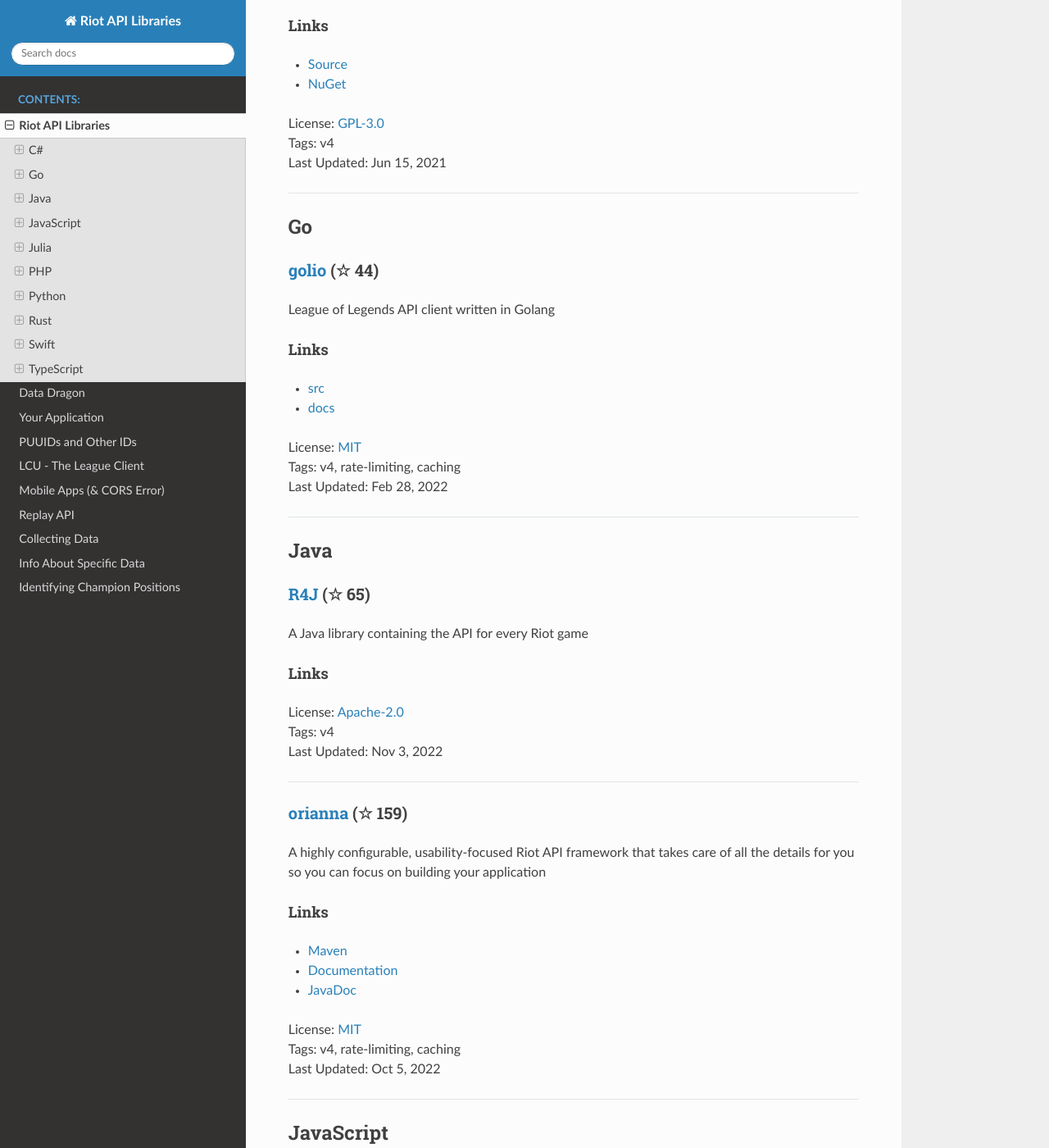
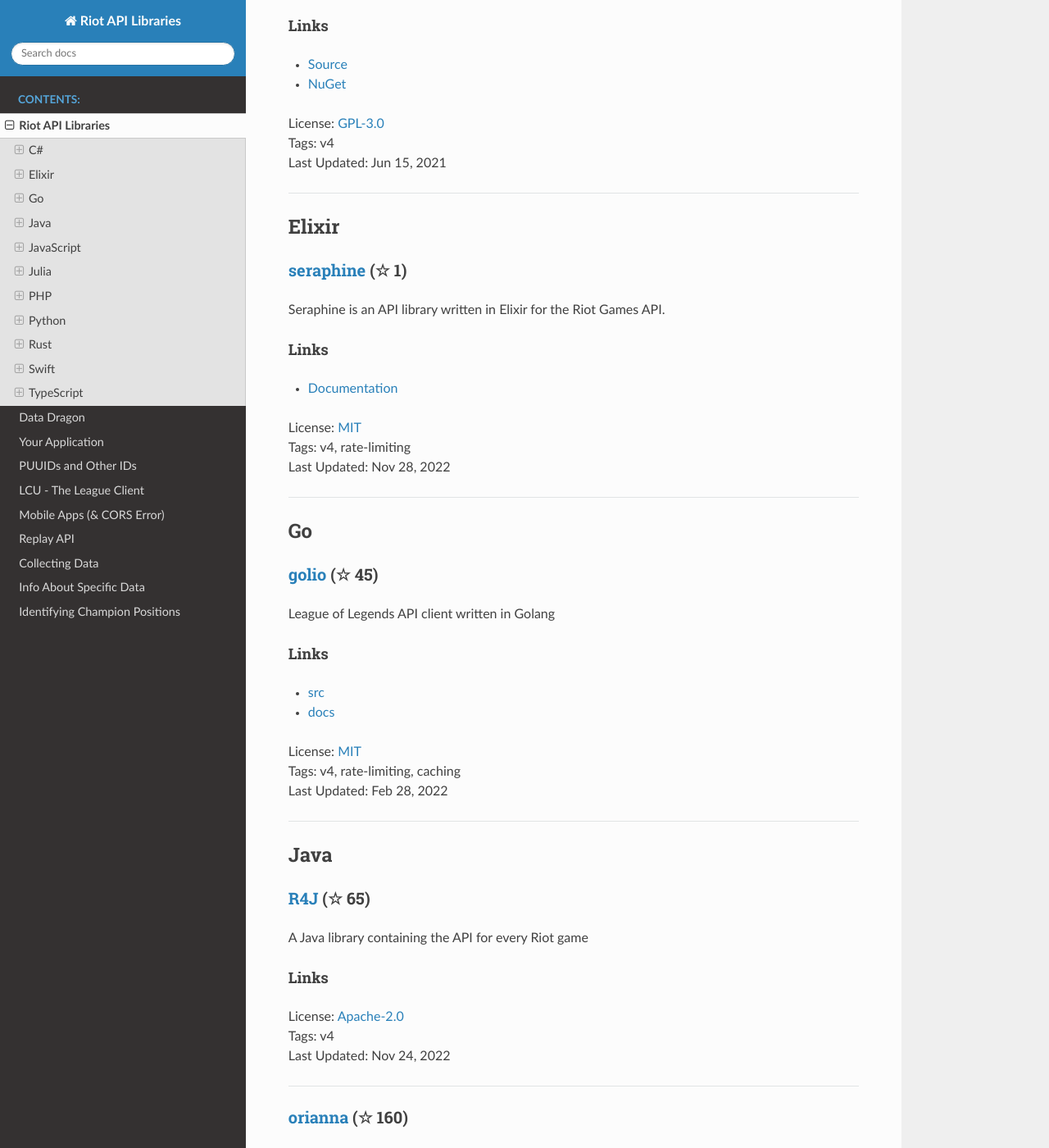
Before and after one commit to WxWatch/riot-api-libraries, a Sphinx documentation site: the page built from docs/libraries.rst, in a window 1280 px wide and 1400 px high, scrolled down 901 px. Shown: the whole window at 82% size. Built offline with Sphinx 7.4.7 and the Read the Docs theme 2.0.0, drawn with Linux system fonts in a browser that asks for light colours; pages that are not in the unit, such as notebooks, are missing from menus; some of the changed text lies outside the part shown.

```diff
--- a/docs/libraries.rst
+++ b/docs/libraries.rst
@@ -49,10 +49,28 @@ Links
 
 -----------------
 
+Elixir
+------------------------------------------
+
+`seraphine <https://github.com/trilleplay/seraphine>`_ (☆ 1)
+~~~~~~~~~~~~~~~~~~~~~~~~~~~~~~~~~~~~~~~~~~~~~~~~~~~~~~~~~~~~~~~~~~~~~~~~~~~~~~~~~~~~~~~~~~~~~~~~~~~~
+
+Seraphine is an API library written in Elixir for the Riot Games API.
+
+Links
+::::::::::::::::
+
+- `Documentation <https://hexdocs.pm/seraphine/readme.html>`_
+| License: `MIT <http://choosealicense.com/licenses/mit>`_
+| Tags: v4, rate-limiting
+| Last Updated: Nov 28, 2022
+
+-----------------
+
 Go
 ------------------------------------------
 
-`golio <https://github.com/KnutZuidema/golio>`_ (☆ 44)
+`golio <https://github.com/KnutZuidema/golio>`_ (☆ 45)
 ~~~~~~~~~~~~~~~~~~~~~~~~~~~~~~~~~~~~~~~~~~~~~~~~~~~~~~~~~~~~~~~~~~~~~~~~~~~~~~~~~~~~~~~~~~~~~~~~~~~~
 
 League of Legends API client written in Golang
@@ -81,11 +99,11 @@ Links
 
 | License: `Apache-2.0 <http://choosealicense.com/licenses/apache-2.0>`_
 | Tags: v4
-| Last Updated: Nov 3, 2022
+| Last Updated: Nov 24, 2022
 
 -----------------
 
-`orianna <https://github.com/meraki-analytics/orianna>`_ (☆ 159)
+`orianna <https://github.com/meraki-analytics/orianna>`_ (☆ 160)
 ~~~~~~~~~~~~~~~~~~~~~~~~~~~~~~~~~~~~~~~~~~~~~~~~~~~~~~~~~~~~~~~~~~~~~~~~~~~~~~~~~~~~~~~~~~~~~~~~~~~~
 
 A highly configurable, usability-focused Riot API framework that takes care of all the details for you so you can focus on building your application
```
Also changed, not shown: other parts of docs/libraries.rst (+5 -5 lines).
